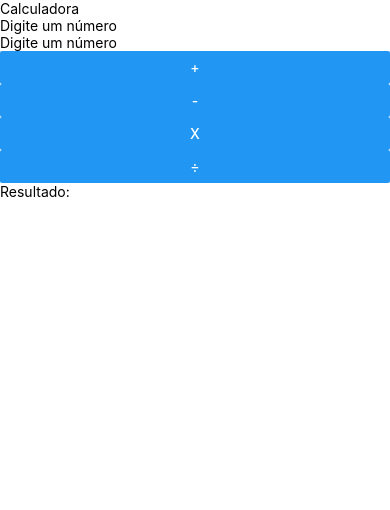
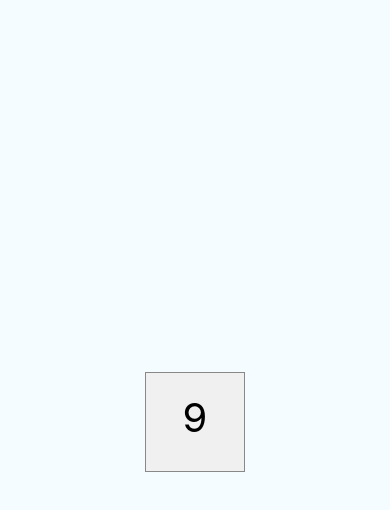
Before and after one commit to andrenanni/calculadora-react-native, a React Native app: screen / in a window 390 px wide. Shown: the top 510 px of the page. Built offline with nearby package versions, Linux system fonts and the light colour scheme.

Commit message:
Início do projeto

```diff
--- a/App.js
+++ b/App.js
@@ -1,10 +1,19 @@
-import {View} from 'react-native';
+import { SafeAreaView, Text, StyleSheet} from "react-native";
+import Botao from "./src/components/botao";
 
-import Calculadora from './components/Calculadora';
-export default function App(){
+export default props => {
   return (
-    <View>
-      <Calculadora/>
-    </View>
+    <SafeAreaView style={estilos.container}>
+      <Botao />
+    </SafeAreaView>
   )
 }
+
+const estilos = StyleSheet.create({
+  container:{
+    flex: 1,
+    backgroundColor: "#f5fcff",
+    justifyContent: "center",
+    alignItems: "center",
+  }
+});
--- a/components/Calculadora.js
+++ /dev/null
@@ -1,39 +0,0 @@
-import {useState} from 'react';
-import {Text, View, TextInput, Button} from 'react-native';
-
-export default () => {
-  const[n1, setN1] = useState('');
-  const[n2, setN2] = useState('');
-  const[resultado, setResultado] = useState('');
-
-
-function soma(){
-  setResultado(Number(n1) + Number(n2));
-}
-
-function subtrai(){
-  setResultado(Number(n1) - Number(n2));
-}
-
-function mult(){
-  setResultado(Number(n1) * Number(n2));
-}
-
-function divide(){
-  setResultado(Number(n1) / Number(n2));
-}
-
-return(
-  <View>
-    <Text>Calculadora</Text>
-    <TextInput value={n1} onChangeText={setN1}
-      placeholder="Digite um número"/>
-    <TextInput value={n2} onChangeText={setN2}
-      placeholder="Digite um número"/>
-    <Button title="+" onPress={soma}/>
-    <Button title="-" onPress={subtrai}/>
-    <Button title="x" onPress={mult}/>
-    <Button title="÷" onPress={divide}/>
-    <Text>Resultado: {resultado}</Text>
-  </View>
-)}
--- /dev/null
+++ b/src/components/botao.js
@@ -0,0 +1,24 @@
+import {StyleSheet, Text, TouchableHighlight} from "react-native";
+
+export default prop => {
+    return (
+        <TouchableHighlight>
+            <Text style={estilos.botao}>
+                9
+            </Text>
+        </TouchableHighlight>
+    )
+}
+
+const estilos = StyleSheet.create({
+    botao:{
+        fontSize: 40,
+        width: 100,
+        height: 100,
+        padding: 20,
+        backgroundColor:"#f0f0f0",
+        textAlign:"center",
+        borderWidth: 1,
+        borderColor: "#888"
+    }
+})
```
